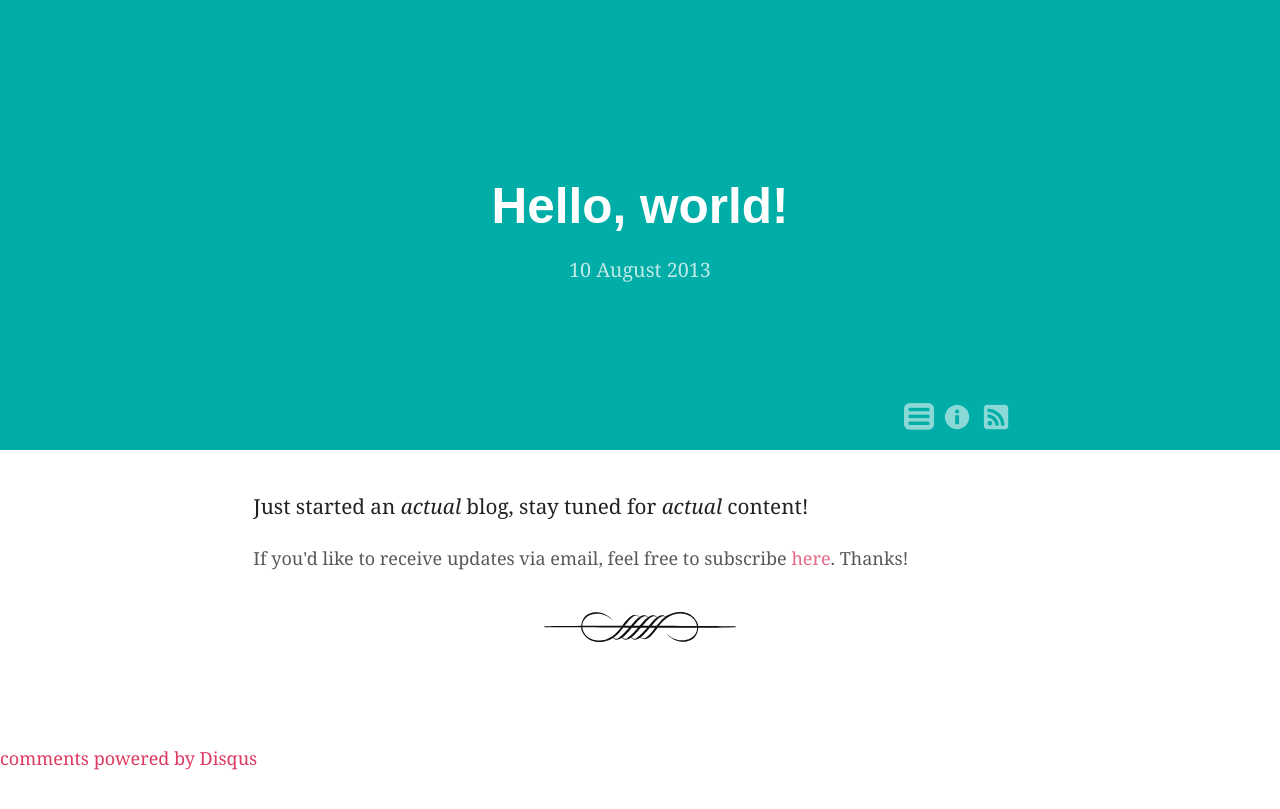
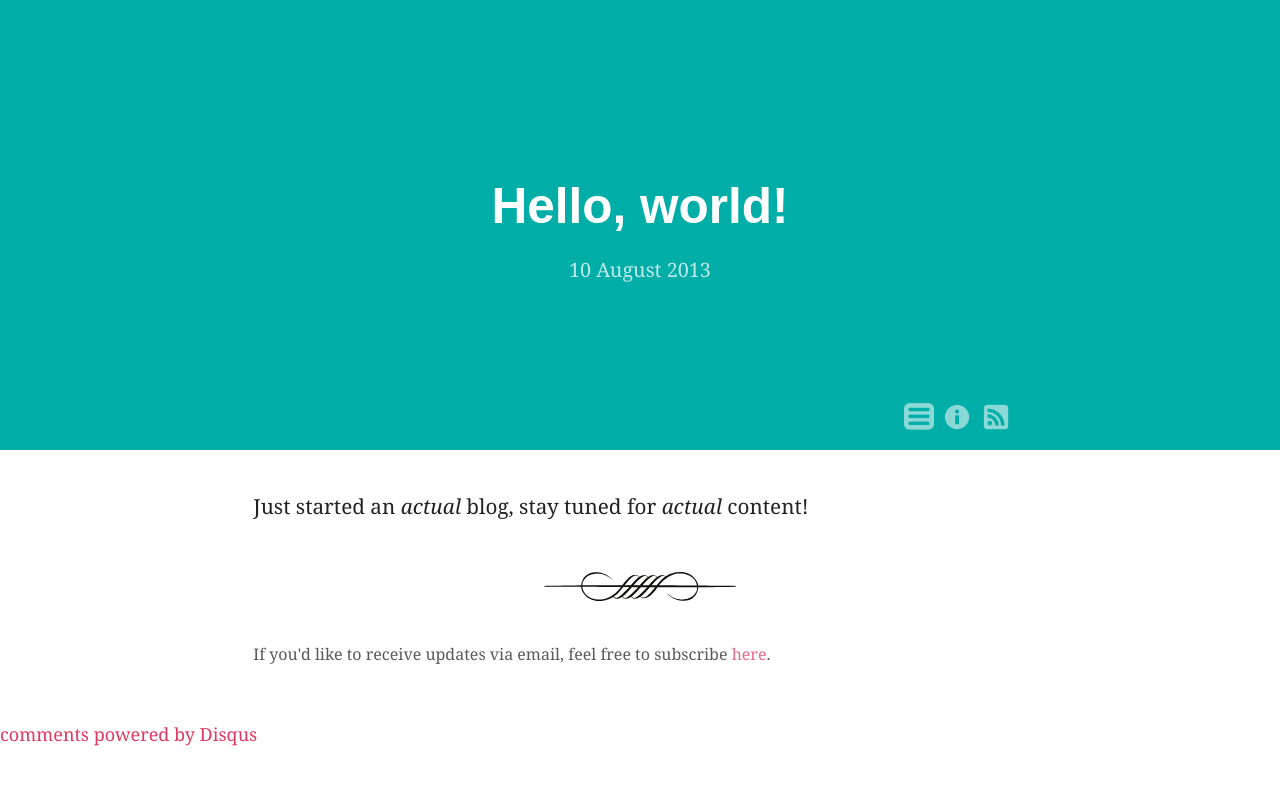
Before and after one commit to mihneadb/mihneadb.github.io, a Jekyll site: the page built from _posts/2013-08-10-hello-world.md, in a window 1280 px wide. Shown: the top 809 px of the page. Built offline with Jekyll 4.4.1, drawn with Linux system fonts in a browser that asks for light colours; Markdown is read by kramdown in place of the engine named in the settings; comment, search, counter and statistics services are not loaded.

Commit message:
move email text down

```diff
--- a/_layouts/post.html
+++ b/_layouts/post.html
@@ -8,15 +8,6 @@
         </div>
     </div>
 
-    <div class="row muted-less">
-        If you'd like to receive updates via email, feel free to subscribe
-        <a href="http://eepurl.com/LnBOD">here</a>. Thanks!
-    </div>
-
-    <div class="row">
-        <!--just empty space-->
-        <p></p>
-    </div>
     <div class="row">
         <!--just empty space-->
         <p></p>
@@ -36,6 +27,11 @@
         <!--just empty space-->
         <p></p>
     </div>
+    <div class="row muted-less text-half">
+        If you'd like to receive updates via email, feel free to subscribe
+        <a href="http://eepurl.com/LnBOD">here</a>.
+    </div>
+
 
     <div class="row">
         <div class="share">
```
